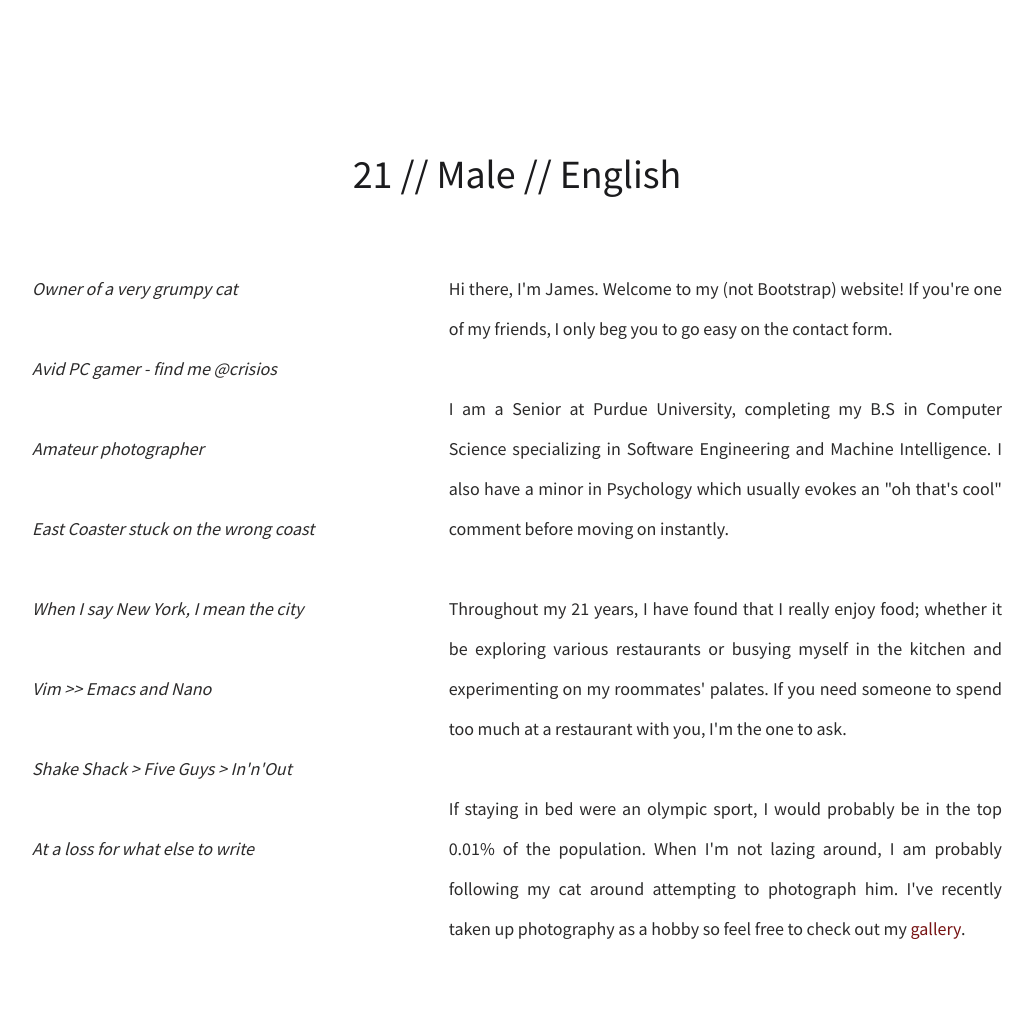
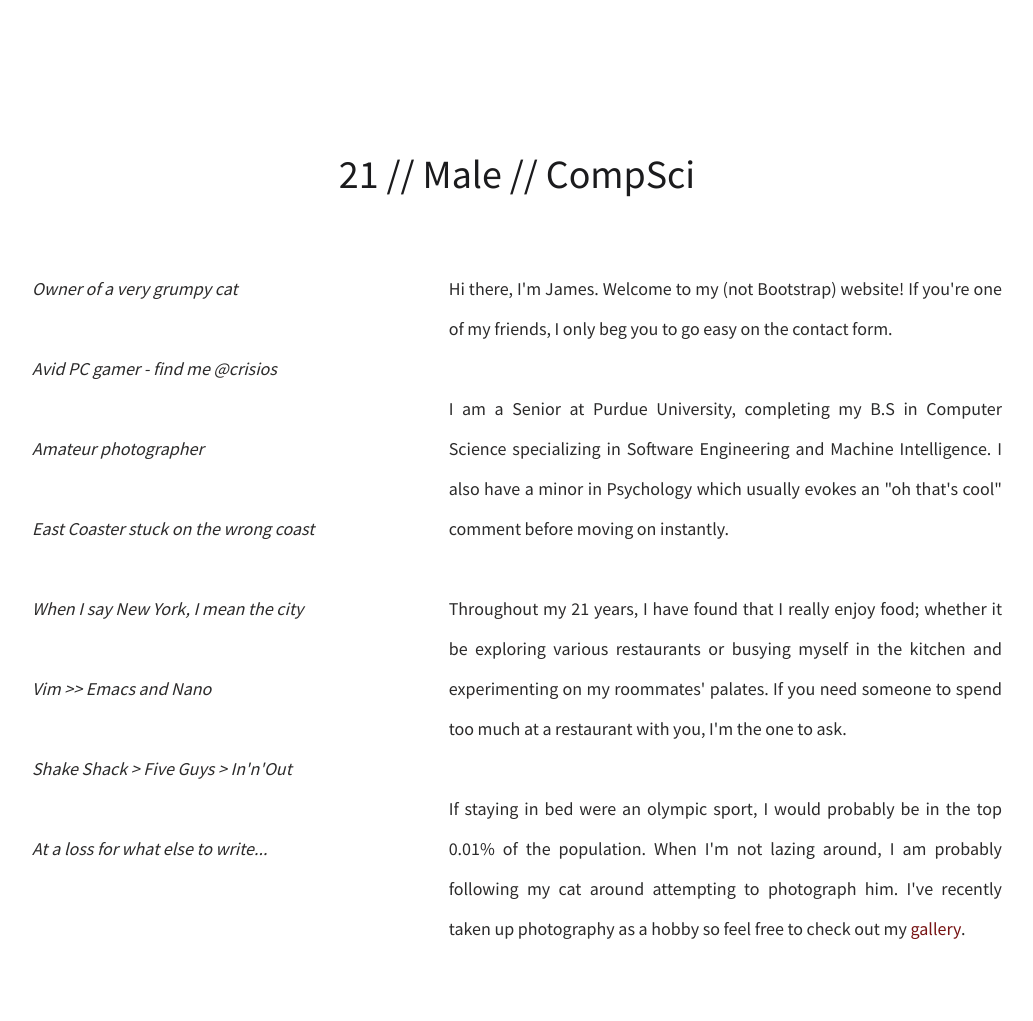
Before and after one commit to jshao100/website, a PHP site: page / in a window 1280 px wide. Shown: the part 801-1822 px from the top of the page, without its empty margins (123-1156 px from the left). Run offline with PHP 8.4, Linux system fonts and the light colour scheme; some libraries are stand-ins or nearby versions.

Commit message:
added some content

```diff
--- a/about-me-list.txt
+++ b/about-me-list.txt
@@ -5,4 +5,4 @@ East Coaster stuck on the wrong coast
 When I say New York, I mean the city
 Vim >> Emacs and Nano
 Shake Shack > Five Guys > In'n'Out
-At a loss for what else to write
+At a loss for what else to write...
--- a/index.php
+++ b/index.php
@@ -29,7 +29,7 @@
 				<div class="row">
 					<div class="row one-liner">
 						<div class="large-8 medium-8 small-12">
-							<h1>21 // Male // English</h1>
+							<h1>21 // Male // CompSci</h1>
 						</div>
 					</div>
 					<div class="row about-me-content">
```
